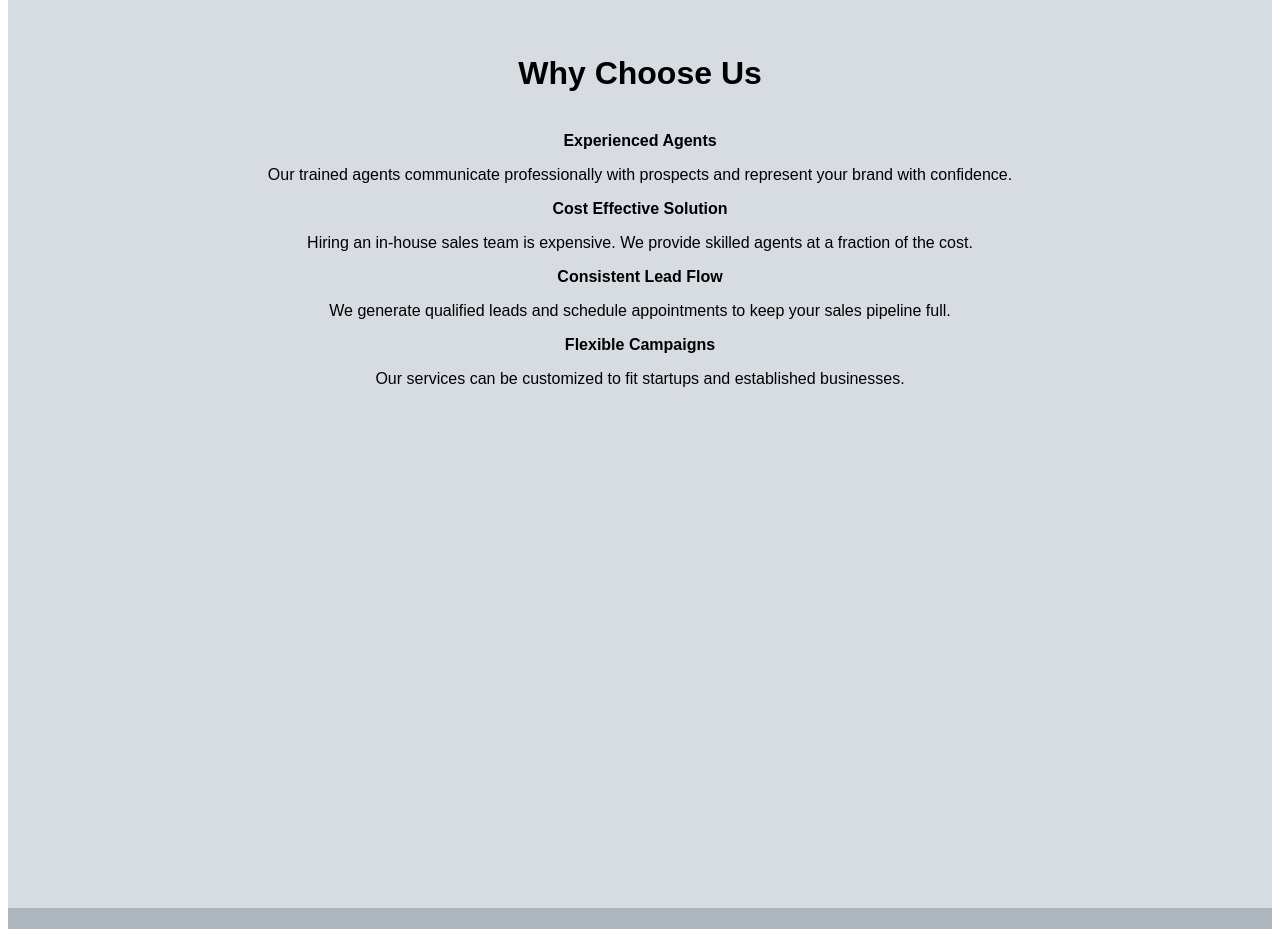
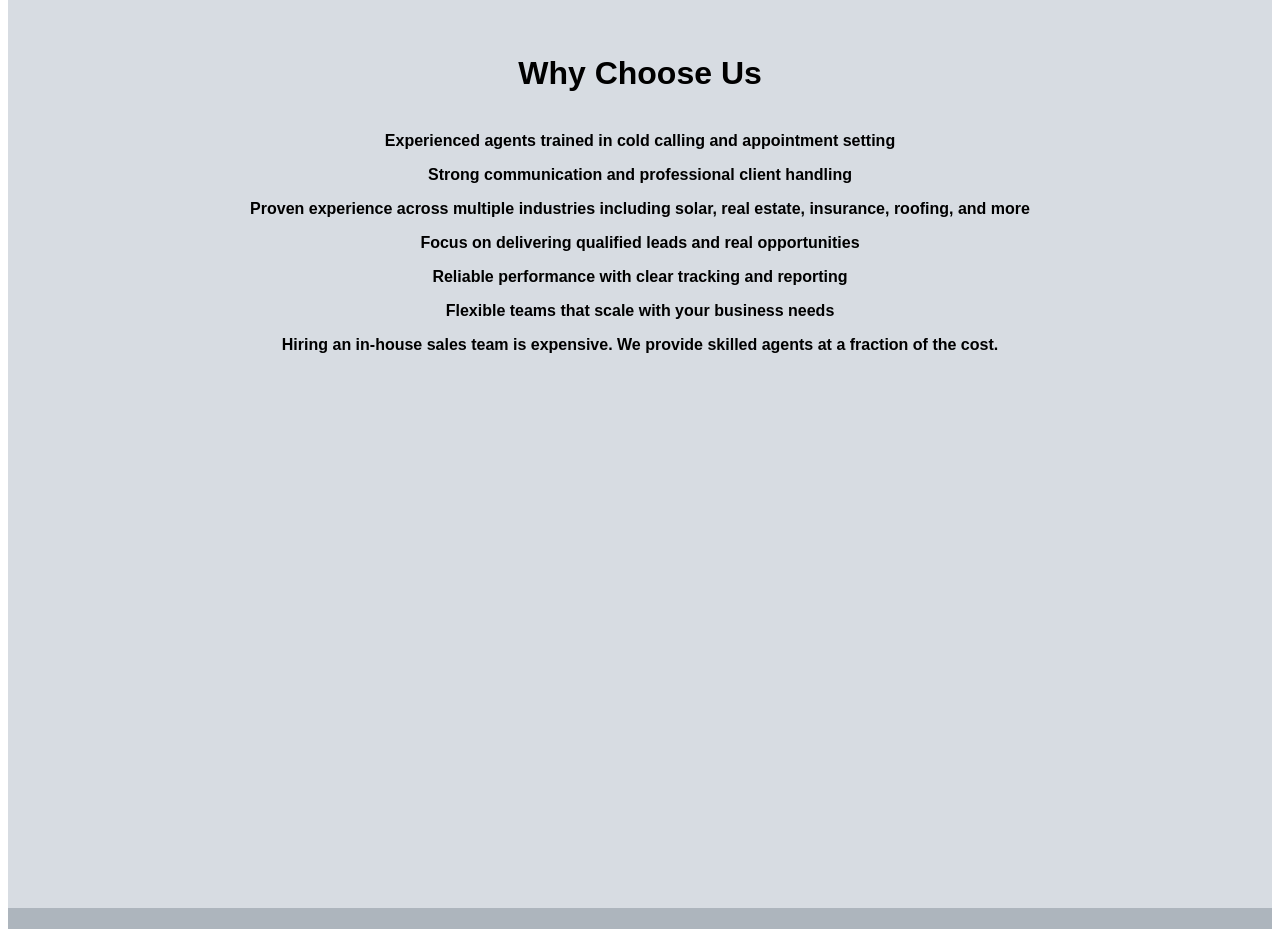
Before and after one commit to primereachsolutions23/primereach-website2-main, a React (Vite) app: page / in a window 1280 px wide. Shown: the part 1020-1949 px from the top of the page. Built offline with nearby package versions, Linux system fonts and the light colour scheme.

Commit message:
website updated

```diff
--- a/src/App.jsx
+++ b/src/App.jsx
@@ -157,17 +157,16 @@ export default function App() {
             <h2 style={{ fontSize: "32px", marginBottom: "40px", color: "black" }}>
               Why Choose Us
             </h2>
-            <p><strong>Experienced Agents</strong></p>
-            <p>Our trained agents communicate professionally with prospects and represent your brand with confidence.</p>
 
-            <p><strong>Cost Effective Solution</strong></p>
-            <p>Hiring an in-house sales team is expensive. We provide skilled agents at a fraction of the cost.</p>
+            <p><strong>Experienced agents trained in cold calling and appointment setting</strong></p>
+            <p><strong>Strong communication and professional client handling</strong></p>
+            <p><strong>Proven experience across multiple industries including solar, real estate, insurance, roofing, and more</strong></p>
+            <p><strong>Focus on delivering qualified leads and real opportunities</strong></p>
+            <p><strong>Reliable performance with clear tracking and reporting</strong></p>
+            <p><strong>Flexible teams that scale with your business needs</strong></p>
+            <p><strong>Hiring an in-house sales team is expensive. We provide skilled agents at a fraction of the cost.</strong></p>
 
-            <p><strong>Consistent Lead Flow</strong></p>
-            <p>We generate qualified leads and schedule appointments to keep your sales pipeline full.</p>
 
-            <p><strong>Flexible Campaigns</strong></p>
-            <p>Our services can be customized to fit startups and established businesses.</p>
           </motion.section>
 
           {/* Packages Section */}
```
Also changed, not shown: 3 other files (tests, documents, lock files or other folders).
